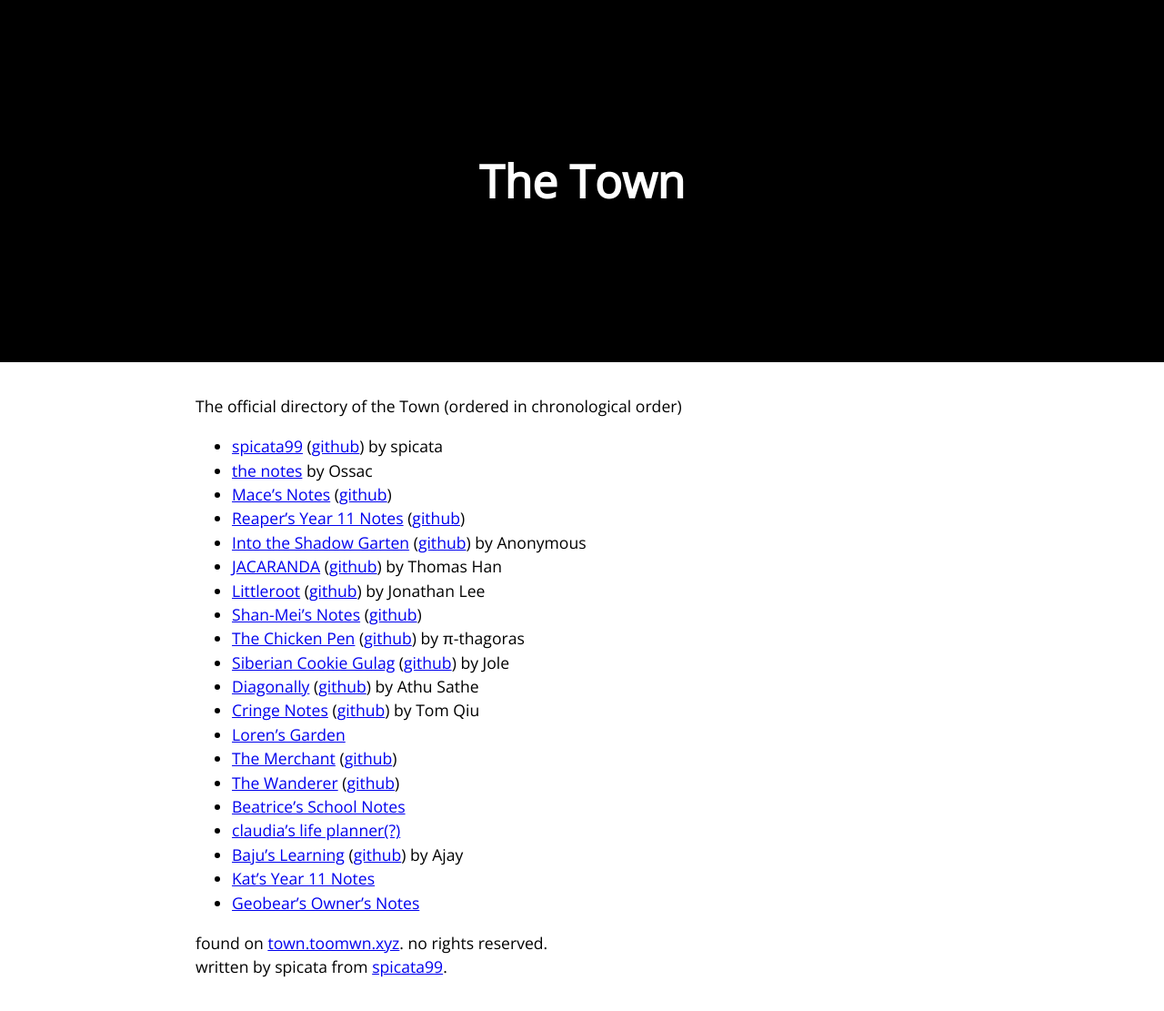
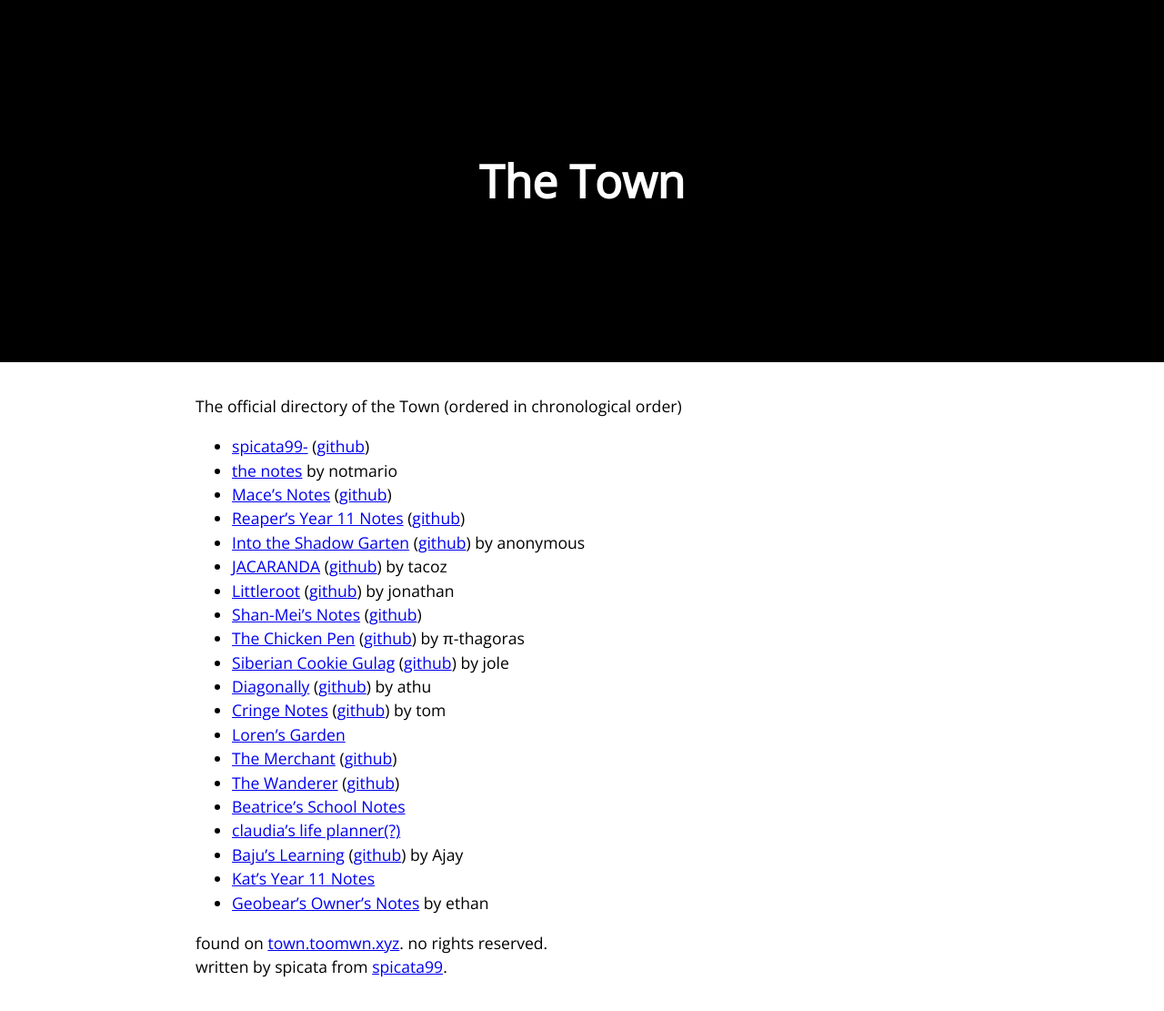
Before and after one commit to spicata/town, a Jekyll site: the page built from index.md, in a window 1280 px wide. Shown: the whole page at 91% size. Built offline with Jekyll 4.4.1, drawn with Linux system fonts in a browser that asks for light colours.

Commit message:
Updated index.md

```diff
--- a/index.md
+++ b/index.md
@@ -5,18 +5,18 @@ title: "The Town"
 
 The official directory of the Town (ordered in chronological order)
 
-- [spicata99](https://spicata.99000000.xyz/) ([github](https://github.com/spicata/spicata.github.io)) by spicata
-- [the notes](https://notmario.github.io/thenotes/) by Ossac
+- [spicata99-](https://spicata.99000000.xyz/) ([github](https://github.com/spicata/spicata.github.io))
+- [the notes](https://notmario.github.io/thenotes/) by notmario
 - [Mace's Notes](https://macesnotes.netlify.app/) ([github](https://github.com/MaceChettiyadan/Y11Notes))
 - [Reaper's Year 11 Notes](https://reaper.toomwn.xyz/) ([github](https://github.com/Grim4Reaper/Year11Notes))
-- [Into the Shadow Garten](https://anonymoof1528.github.io/the-shadow-garten/) ([github](https://github.com/anonymoof1528/the-shadow-garten)) by Anonymous
-- [JACARANDA](https://nottacoz.github.io/jacaranda/) ([github](https://github.com/NotTacoz/jacaranda)) by Thomas Han
-- [Littleroot](https://littleroot.toomwn.xyz/) ([github](https://github.com/nottaro/littleroot)) by Jonathan Lee
+- [Into the Shadow Garten](https://anonymoof1528.github.io/the-shadow-garten/) ([github](https://github.com/anonymoof1528/the-shadow-garten)) by anonymous
+- [JACARANDA](https://nottacoz.github.io/jacaranda/) ([github](https://github.com/NotTacoz/jacaranda)) by tacoz
+- [Littleroot](https://nottaro.github.io/littleroot/) ([github](https://github.com/nottaro/littleroot)) by jonathan
 - [Shan-Mei's Notes](https://shanmeis-notes.toomwn.xyz/) ([github](https://github.com/Shan-Mei/shanmeis-notes))
 - [The Chicken Pen](https://pi-thagoras.github.io/the-chicken-pen/) ([github](https://github.com/Pi-thagoras/the-chicken-pen)) by π-thagoras
-- [Siberian Cookie Gulag](https://rubver16.github.io/joles-notes/) ([github](https://github.com/Rubver16/joles-notes)) by Jole
-- [Diagonally](https://super-cookies.github.io/duk/) ([github](https://github.com/Super-Cookies/duk)) by Athu Sathe
-- [Cringe Notes](https://grimreaper2654.github.io/Notes/) ([github](https://github.com/GrimReaper2654/Notes)) by Tom Qiu
+- [Siberian Cookie Gulag](https://rubver16.github.io/joles-notes/) ([github](https://github.com/Rubver16/joles-notes)) by jole
+- [Diagonally](https://super-cookies.github.io/duk/) ([github](https://github.com/Super-Cookies/duk)) by athu
+- [Cringe Notes](https://grimreaper2654.github.io/Notes/) ([github](https://github.com/GrimReaper2654/Notes)) by tom
 - [Loren's Garden](https://ionized-satellite-e99.notion.site/Loren-s-2023-Notion-cd03827de0a743468d9fb5a70413fc95)
 - [The Merchant](https://harzavad.github.io/the-merchant/) ([github](https://github.com/harzavad/the-merchant))
 - [The Wanderer](https://rewind789.github.io/wanderer-obsidian-archive/) ([github](https://github.com/Rewind789/wanderer-obsidian-archive))
@@ -24,4 +24,4 @@ The official directory of the Town (ordered in chronological order)
 - [claudia's life planner(?)](https://cshc.notion.site/cshc/claudia-s-life-planner-c23280690bef46b79adee2d0773c5591)
 - [Baju's Learning](https://baju-s.toomwn.xyz/) ([github](https://github.com/RJDJcool3/baju-s)) by Ajay
 - [Kat's Year 11 Notes](https://coreonett.notion.site/coreonett/Year-11-Notes-6978dbec99e943649a3a0773b2ee0587)
-- [Geobear's Owner's Notes](https://geobears-owner.github.io/smarting-up/bank/home/)
+- [Geobear's Owner's Notes](https://geobears-owner.github.io/smarting-up/bank/home/) by ethan
```
